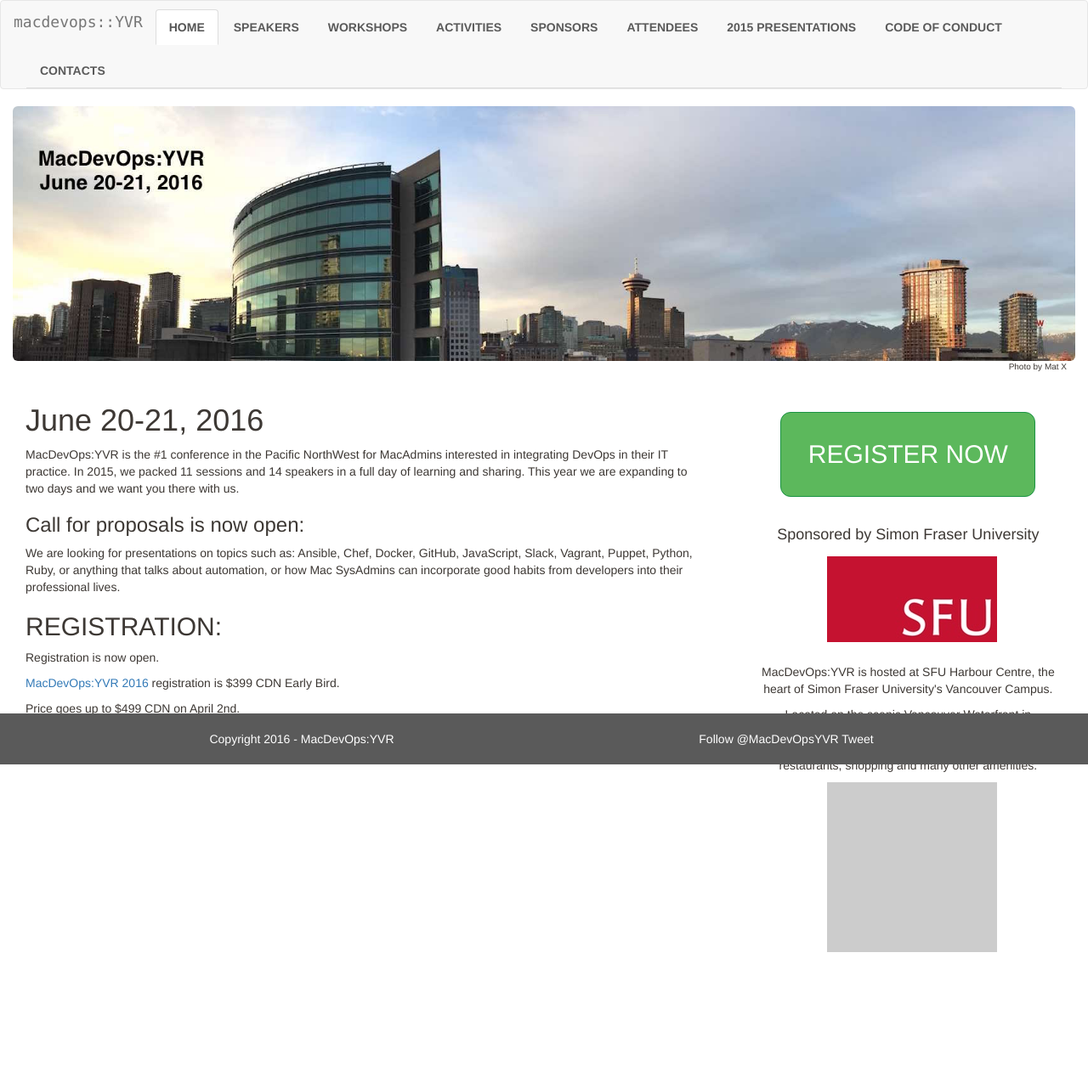
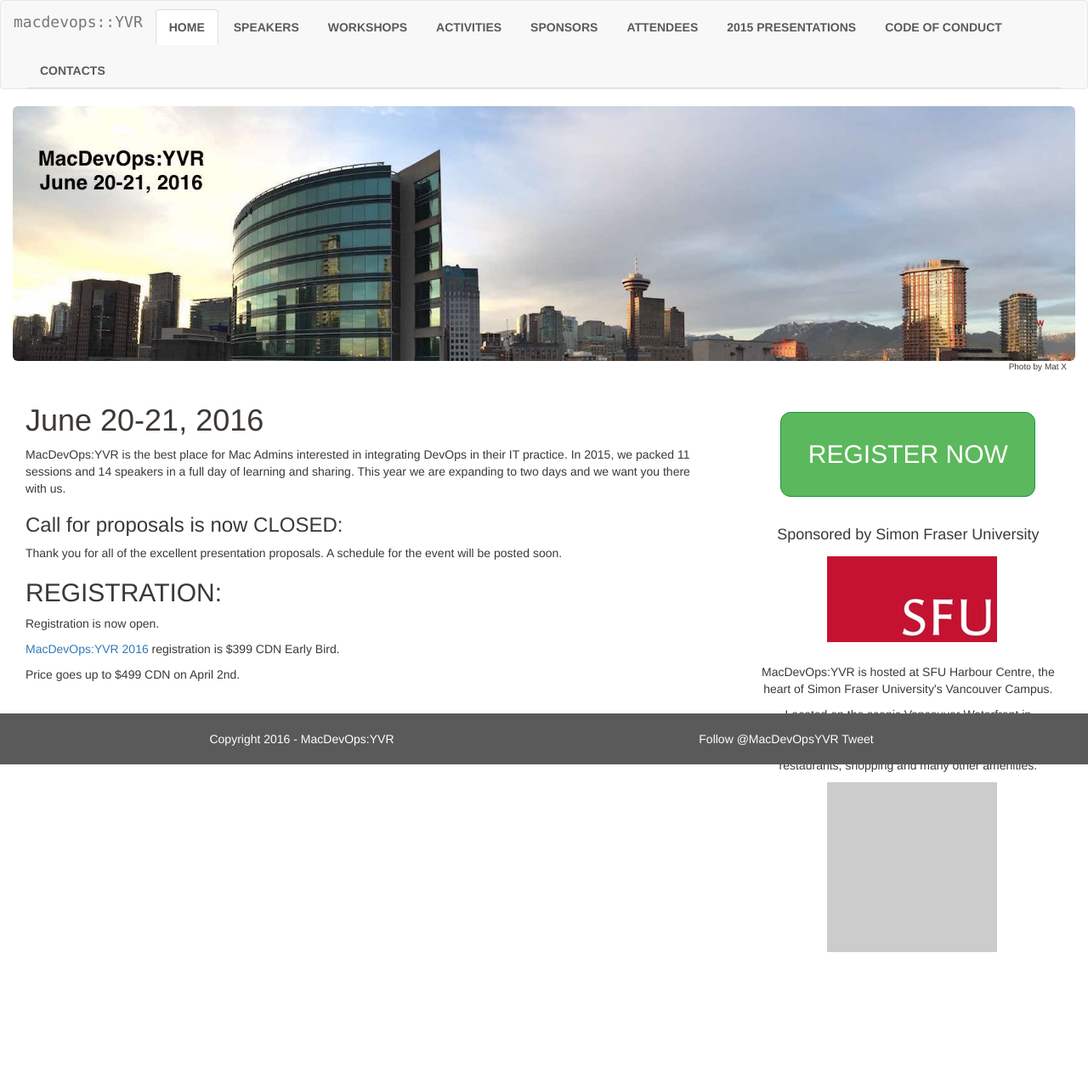
Before and after one commit to macdevopsyvr/macdevopsyvr.github.io, a Jekyll site: the page built from index.md, in a window 1280 px wide. Shown: the whole page at 85% size. Built offline with Jekyll 4.4.1, drawn with Linux system fonts in a browser that asks for light colours; comment, search, counter and statistics services are not loaded.

Commit message:
Call for proposals closed
Call for proposals closed

```diff
--- a/index.md
+++ b/index.md
@@ -6,11 +6,11 @@
 
 # June 20-21, 2016
 
-MacDevOps:YVR is the #1 conference in the Pacific NorthWest for MacAdmins interested in integrating DevOps in their IT practice. In 2015, we packed 11 sessions and 14 speakers in a full day of learning and sharing. This year we are expanding to two days and we want you there with us.
+MacDevOps:YVR is the best place for Mac Admins interested in integrating DevOps in their IT practice. In 2015, we packed 11 sessions and 14 speakers in a full day of learning and sharing. This year we are expanding to two days and we want you there with us.
 
-### Call for proposals is now open:
+### Call for proposals is now CLOSED:
 
-We are looking for presentations on topics such as: Ansible, Chef, Docker, GitHub, JavaScript, Slack, Vagrant, Puppet, Python, Ruby, or anything that talks about automation, or how Mac SysAdmins can incorporate good habits from developers into their professional lives.
+Thank you for all of the excellent presentation proposals. A schedule for the event will be posted soon.
 
 ## REGISTRATION:
 
```
